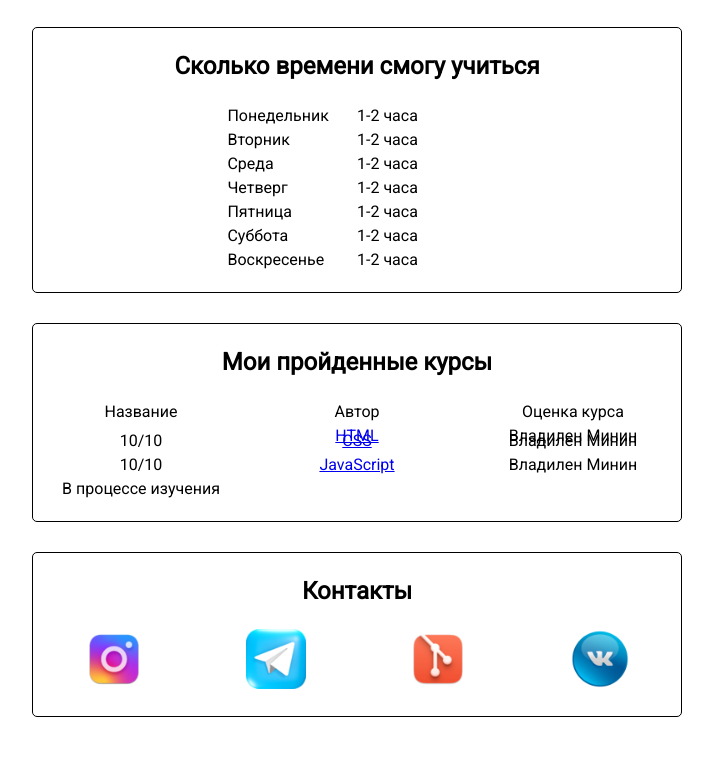
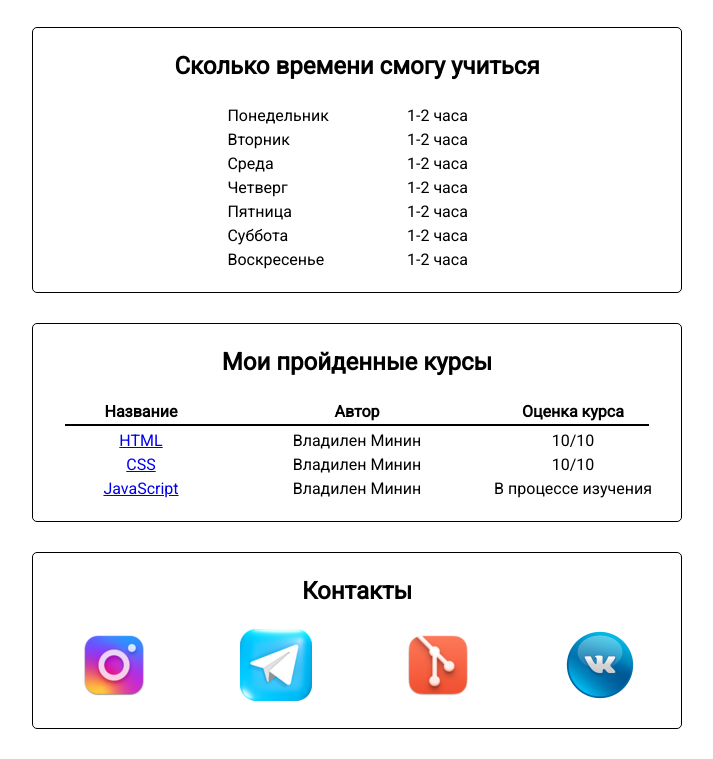
Before and after one commit to konstantinrezaev/jfd_css, a plain HTML site: page index.html in a window 1280 px wide. Shown: the part 585-1344 px from the top of the page, without its empty margins (283-996 px from the left). Drawn offline with Linux system fonts and the light colour scheme.

Commit message:
Update style.css

```diff
--- a/style.css
+++ b/style.css
@@ -62,7 +62,7 @@ body {
     grid-auto-flow: column;
 }
 
-.time2 {
+.time {
     padding-left: 50px;
 }
 
@@ -74,11 +74,11 @@ body {
     grid-auto-rows: minmax(0, auto);
 }
 
-.div1, .div2, .div3 {
+.title {
     font-weight: 700;
 }
 
-.div4 {
+.border {
     grid-area: 2 / 1 / 3 / 4;
     border-top: 2px solid #000;
     width: 90%;
@@ -91,11 +91,13 @@ body {
 }
 
 .link img {
-    height: 60px;
-    width: 60px;
-    transition: 0.5s all linear;
+    max-width: 100%;
+    max-height: 100%;
+    /*object-fit: cover;*/
+    transition: 0.2s all linear
 }
 
 .link img:hover {
-    transform: rotate(360deg);
+    transform: scale(1.2);
+    cursor: url("img/cursor.png"), auto;
 }
```
